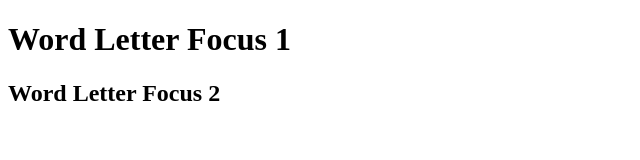
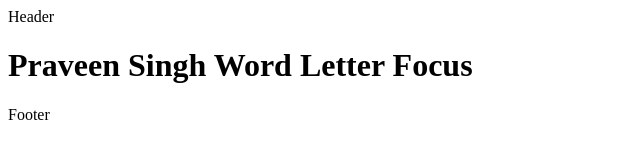
Before and after one commit to praveen808/word-letter-focus, a React app: page / in a window 1280 px wide. Shown: the whole page, without its empty margins (0-640 px from the left). Built offline with nearby package versions, Linux system fonts and the light colour scheme.

Commit message:
state feature updated

```diff
--- a/src/components/App.js
+++ b/src/components/App.js
@@ -1,14 +1,29 @@
 import React, { Component } from 'react';
 
-class App extends Component {
+import Footer from "./footer";
+import Header from "./header";
+
+
+export default class App extends React.Component {
+    constructor(){
+        super();
+        this.state = {
+            name: "Praveen"
+        };
+    }
+
     render() {
+        setTimeout(() =>{
+            this.setState({
+                name: "Praveen Singh"
+            });
+        },1000);
        return (
-       <div>
-            <h1>Word Letter Focus 1</h1>
-            <h2>Word Letter Focus 2</h2>
+       <div className="appContainer">
+            <Header/>
+            <h1>{this.state.name} Word Letter Focus</h1>
+            <Footer/>
         </div>
         );
     }
 }
-
-export default App;
--- /dev/null
+++ b/src/components/footer.js
@@ -0,0 +1,9 @@
+import React from "react";
+export default class Footer extends React.Component{
+
+    render(){
+        return(
+            <footer>Footer</footer>
+        )
+    }
+}
--- /dev/null
+++ b/src/components/header.js
@@ -0,0 +1,9 @@
+import React from "react";
+export default class Header extends React.Component {
+
+    render(){
+        return(
+            <header>Header</header>
+        )
+    }
+}
--- a/src/index.html
+++ b/src/index.html
@@ -9,7 +9,7 @@
 </head>
 
 <body>
-  <div id="app"></div>
+  <div id="app" class= "appWrapper"></div>
 </body>
 
 </html>
```
Also changed, not shown: package.json (+12 -1 lines), 1 other file.
